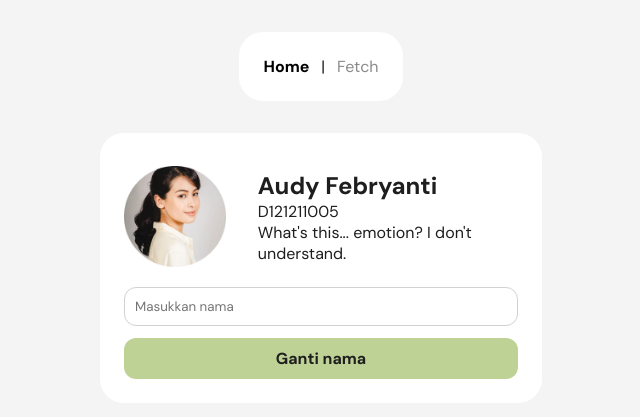
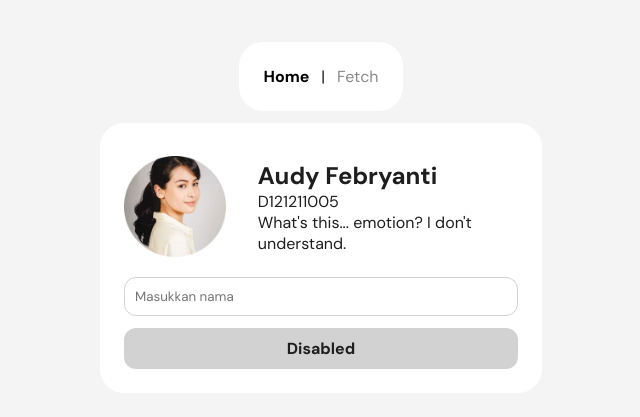
Before and after one commit to audyfebryantii/pbw-pekan12, a Next.js app: page / in a window 1280 px wide. Shown: the part 183-600 px from the top of the page, without its empty margins (319-959 px from the left). Built offline with nearby package versions, Linux system fonts and the light colour scheme.

Commit message:
feat: add button logic, adjust CSS

```diff
--- a/src/app/layout.js
+++ b/src/app/layout.js
@@ -14,7 +14,7 @@ export default function RootLayout({ children }) {
   return (
     <html lang="en">
         <body>
-        <Navbar/>
+        <Navbar />
         {children}
         </body>
     </html>
--- a/src/app/page.js
+++ b/src/app/page.js
@@ -1,24 +1,26 @@
-"use client"
+"use client";
 
-import { useState } from "react"
-import Image from "next/image"
-import '@styles/home.css'
+import { useState } from "react";
+import Image from "next/image";
+import "@styles/home.css";
 
 export default function Home() {
+  const [nama, setNama] = useState("Audy Febryanti");
+  const [inputValue, setInputValue] = useState("");
 
-  const [nama, setNama] = useState("Audy Febryanti")
-
-  const handleGantiNama = (event) => {
-    if (event.type === "click") {
-      setNama(document.querySelector("input[name='inputName']").value)
-    }
-  }
+  const handleGantiNama = () => {
+    setNama(inputValue);
+  };
 
   const handleKeyDown = (event) => {
-    if (event.key === "Enter") {
-      setNama(document.querySelector("input[name='inputName']").value)
+    if (event.key === "Enter" && inputValue.trim() !== "") {
+      handleGantiNama();
     }
-  }
+  };
+
+  const handleInputChange = (event) => {
+    setInputValue(event.target.value);
+  };
 
   return (
     <>
@@ -34,28 +36,32 @@ export default function Home() {
             />
           </div>
           <div className="content-bio-header-banner">
-            <h1>
-              {nama}
-            </h1>
+            <h1>{nama}</h1>
             <div className="bio-nim-header-banner">
-              <p>
-                D121211005
-              </p>
-              <p>
-                What's this... emotion? I don't understand.
-              </p>
+              <p>D121211005</p>
+              <p>What's this... emotion? I don't understand.</p>
             </div>
           </div>
         </div>
         <div className="cta-banner-wrapper">
-            <div className='cta-input'>
-              <input name="inputName" placeholder="Masukkan nama" onKeyDown={handleKeyDown}></input>
+          <div className="cta-input">
+            <input
+              name="inputName"
+              placeholder="Masukkan nama"
+              value={inputValue}
+              onChange={handleInputChange}
+              onKeyDown={handleKeyDown}
+            />
           </div>
-            <div className='cta-button' onClick={handleGantiNama}>
-              <p>Ganti nama</p>
+          <div
+            className={`cta-button ${inputValue.trim() === "" ? "cta-button-disabled" : "cta-button-enabled"}`}
+            onClick={inputValue.trim() !== "" ? handleGantiNama : null}
+            disabled={inputValue.trim() === ""}
+          >
+            <p>{inputValue.trim() === "" ? "Disabled" : "Submit"}</p>
           </div>
         </div>
       </div>
     </>
-  )
+  );
 }
--- a/src/styles/global.css
+++ b/src/styles/global.css
@@ -10,15 +10,16 @@
 
 body{
     background-color: #F4F4F4;
+    padding: 32px;
 
     /* Fill Container di Figma == 100% di JS*/
-    width: 100vw;
-    height: 100vh;
+    width: 100%;
+    min-height: 100vh;
 
     /* Arah Flex */
     display: flex;
     flex-direction: column;
-    row-gap: 32px;
+    row-gap: 12px;
 
     /* Kasih ke tengah flex */
     align-items: center;
--- a/src/styles/home.css
+++ b/src/styles/home.css
@@ -75,10 +75,21 @@ p{
   align-self: stretch;
 
   border-radius: 12px;
-  background: rgba(191, 210, 150, 1);
 
   margin-top: 12px;
+
+  cursor: pointer;
 }
+
 .cta-button p{
   font-weight: 700;
 }
+
+.cta-button-disabled{
+  background: #d2d2d2;
+  cursor: not-allowed;
+}
+
+.cta-button-enabled{
+  background: rgba(191, 210, 150, 1);
+}
```
Also changed, not shown: src/app/diary/page.js (+11 -11 lines). Lines whose indentation alone changed are shown as unchanged.
